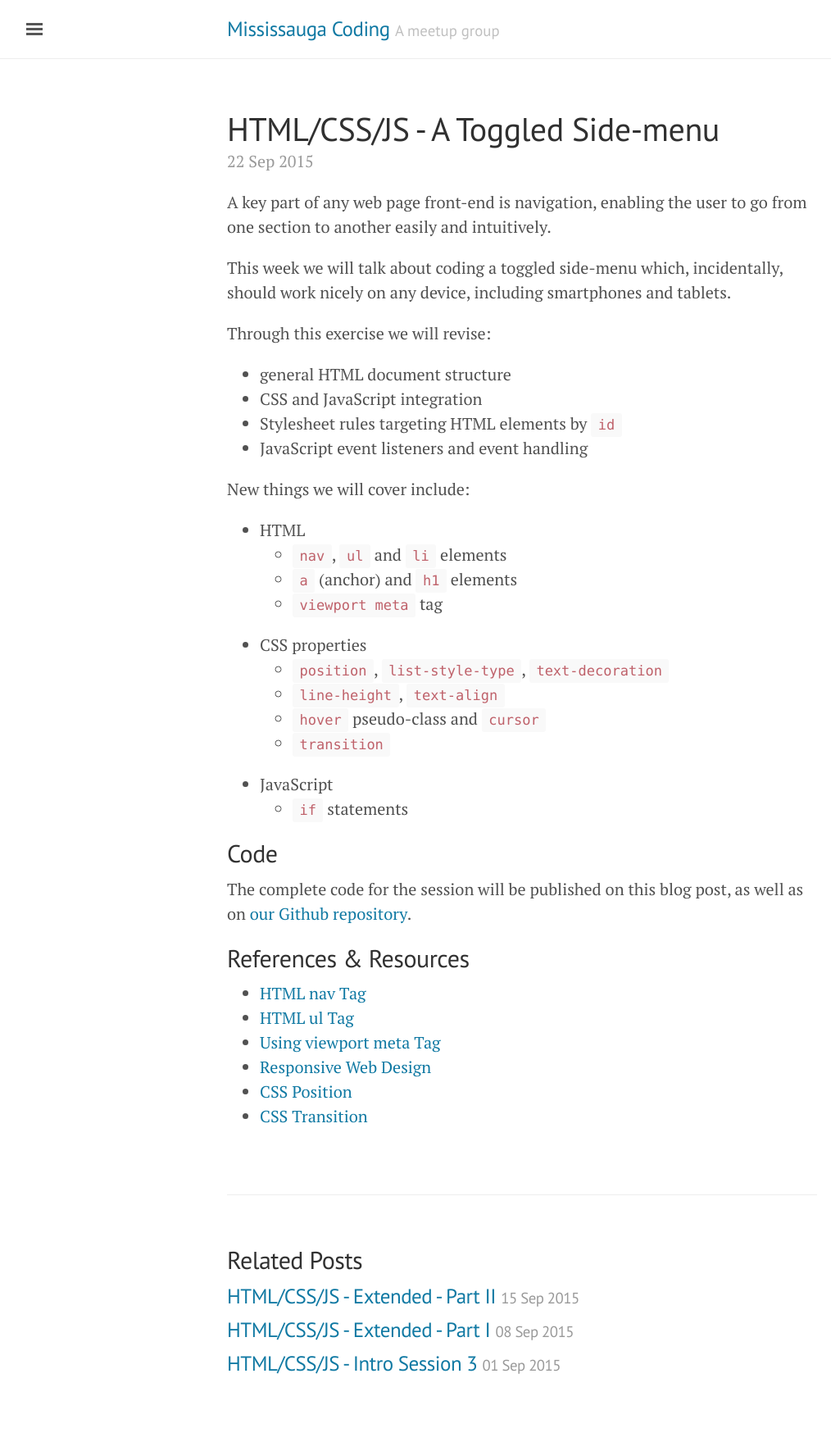
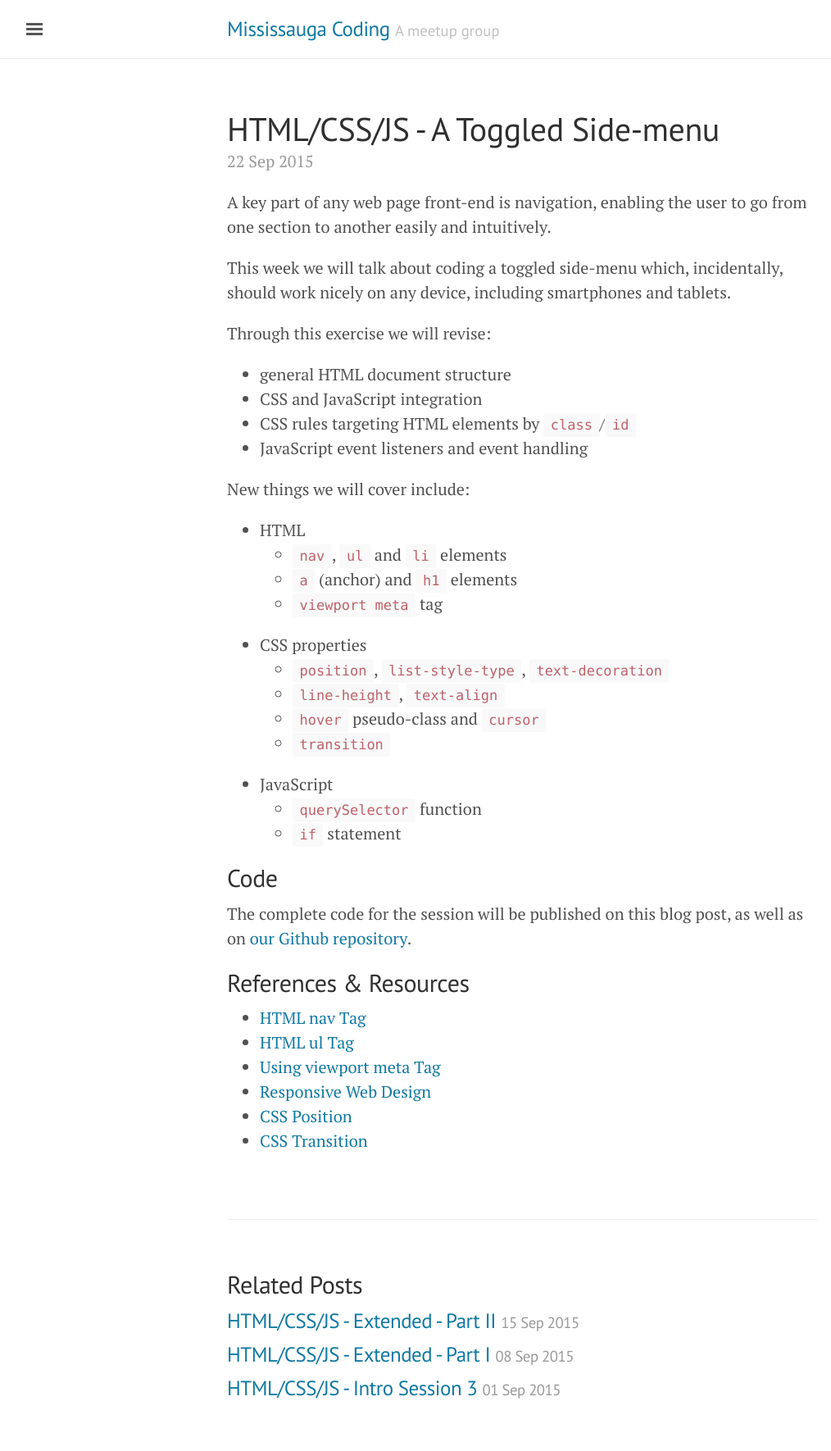
Before and after one commit to MississaugaCoding/mississaugacoding.github.io, a Jekyll site: the page built from _posts/2015-09-22-html-css-js-side-menu.md, in a window 1280 px wide. Shown: the whole page at 82% size, without its empty margins (3-1017 px from the left). Built offline with Jekyll 4.4.1, drawn with Linux system fonts in a browser that asks for light colours; comment, search, counter and statistics services are not loaded; before the commit the page ends 1740 px from its top, so only the background shows below that.

Commit message:
updated notes for session 6

```diff
--- a/_posts/2015-09-22-html-css-js-side-menu.md
+++ b/_posts/2015-09-22-html-css-js-side-menu.md
@@ -13,7 +13,7 @@ Through this exercise we will revise:
 
 - general HTML document structure
 - CSS and JavaScript integration
-- Stylesheet rules targeting HTML elements by `id`
+- CSS rules targeting HTML elements by `class`/`id`
 - JavaScript event listeners and event handling
 
 New things we will cover include:
@@ -30,7 +30,8 @@ New things we will cover include:
   - `transition`
 
 - JavaScript
-  - `if` statements
+  - `querySelector` function
+  - `if` statement
 
 {% comment %}
 The goal is to produce something like [this](http://mississaugacoding.2fh.co/sidemenu).
```
